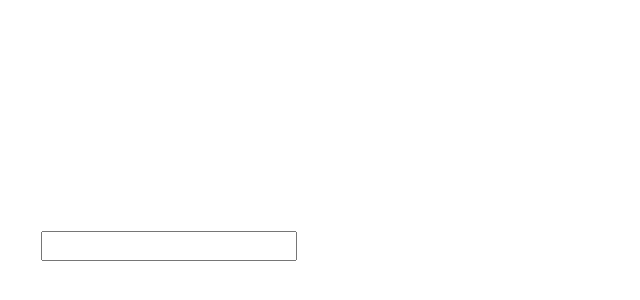
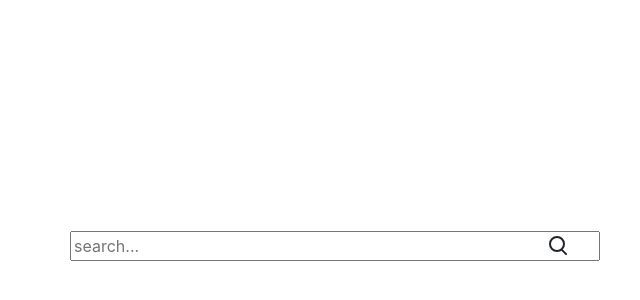
Before and after one commit to yizik1980/trustedpartners, an Angular app in the folder trusted-partners/: page / in a window 1280 px wide. Shown: the part 34-334 px from the top of the page, without its empty margins (305-945 px from the left). Built offline with nearby package versions, Linux system fonts and the light colour scheme.

Commit message:
style the dorp down items

```diff
--- a/trusted-partners/src/app/components/autocomplete-item/autocomplete-item.component.scss
+++ b/trusted-partners/src/app/components/autocomplete-item/autocomplete-item.component.scss
@@ -1,12 +1,16 @@
 aside {
-    width: 60%;
-    margin: 2px auto;
+    width: 50vw;
+    margin: 0 auto 3% auto;
+    height: 50px;
     p {
         padding: 2%;
         overflow: hidden;
+        -webkit-text-emphasis-color: red;
+        text-overflow: ellipsis;
+        box-shadow: 0 0 1px 0;
         a {
-            white-space: nowrap;
             text-emphasis: 29px;
+            color: #000;
         }
     }
 }
--- a/trusted-partners/src/app/components/autocomplete-list/autocomplete-list.component.html
+++ b/trusted-partners/src/app/components/autocomplete-list/autocomplete-list.component.html
@@ -3,7 +3,7 @@
     <div class="subtopics">
         <aside class="item" *ngFor="let subitem of subTopics">
             <h4>{{subitem.Name}}</h4>
-            <!-- <app-autocomplete-item  [item]="subitem"></app-autocomplete-item> -->
+            <app-autocomplete-item *ngFor="let topic of subitem.Topics" [item]="topic"></app-autocomplete-item>
         </aside>
     </div>
 </div>
--- a/trusted-partners/src/app/components/autocomplete-list/autocomplete-list.component.scss
+++ b/trusted-partners/src/app/components/autocomplete-list/autocomplete-list.component.scss
@@ -0,0 +1,13 @@
+.subtopics {
+    margin: 2% auto;
+    p {
+        padding: 2%;
+        overflow: hidden;
+        text-overflow: ellipsis;
+        box-shadow: 0 0 1px 0;
+        a {
+            text-emphasis: 29px;
+            color: #000;
+        }
+    }
+}
--- a/trusted-partners/src/app/components/autocomplete-list/autocomplete-list.component.ts
+++ b/trusted-partners/src/app/components/autocomplete-list/autocomplete-list.component.ts
@@ -10,18 +10,14 @@ export class AutocompleteListComponent implements OnChanges {
   @Input()
   relatedTopics: RelatedTopic[] | undefined;
   mainTopics:Topic[] | undefined;
-  subTopics:{ [x: string]:  Topic[]; }[] | undefined;
+  subTopics:RelatedTopic[] | undefined;
   constructor() { }
 
   ngOnChanges(): void {
-    this.mainTopics = this.relatedTopics?.filter(item=>item.FirstURL);
-    this.subTopics = this.relatedTopics?.filter(item=>item.Name).map(item=>{
-      return {
-        [item.Name]:item.Topics
-      }
-    })
-    debugger;
-    console.log(this.subTopics);
+    if(this.relatedTopics && this.relatedTopics.length>0){
+      this.mainTopics = this.relatedTopics?.filter(item=>item.FirstURL);
+      this.subTopics = this.relatedTopics?.filter(item=>item.Name);
+    }
   }
 
 }
--- a/trusted-partners/src/app/components/search-box/search-box.component.html
+++ b/trusted-partners/src/app/components/search-box/search-box.component.html
@@ -1,2 +1,2 @@
-<div class="wrap"><label for="search"></label><input type="text" #searchField></div>
+<div class="wrap relative"><input placeholder="search..." type="text" #searchField><b class="search"></b></div>
 <app-autocomplete-list [relatedTopics]="info?.RelatedTopics"></app-autocomplete-list>
--- a/trusted-partners/src/app/components/search-box/search-box.component.scss
+++ b/trusted-partners/src/app/components/search-box/search-box.component.scss
@@ -0,0 +1,16 @@
+.search {
+    position: absolute;
+    top: 43%;
+    right: 14%;
+}
+
+.wrap {
+    display: flex;
+    justify-content: center;
+}
+
+.wrap {
+    input[type=text] {
+        width: 90%;
+    }
+}
--- a/trusted-partners/src/styles.scss
+++ b/trusted-partners/src/styles.scss
@@ -15,5 +15,35 @@ app-search-box {
     justify-content: center;
     align-items: center;
     flex-direction: column;
-    height: 70vh;
+    min-height: 70vh;
 }
+
+.relative {
+    position: relative;
+}
+
+.search {
+    box-sizing: border-box;
+    position: relative;
+    display: block;
+    transform: scale(var(--ggs, 1));
+    width: 16px;
+    height: 16px;
+    border: 2px solid;
+    border-radius: 100%;
+    margin-left: -4px;
+    margin-top: -4px;
+    &::after {
+        content: "";
+        display: block;
+        box-sizing: border-box;
+        position: absolute;
+        border-radius: 3px;
+        width: 2px;
+        height: 8px;
+        background: currentColor;
+        transform: rotate(-45deg);
+        top: 10px;
+        left: 12px
+    }
+}
```
Also changed, not shown: 1 other file (tests, documents, lock files or other folders).
